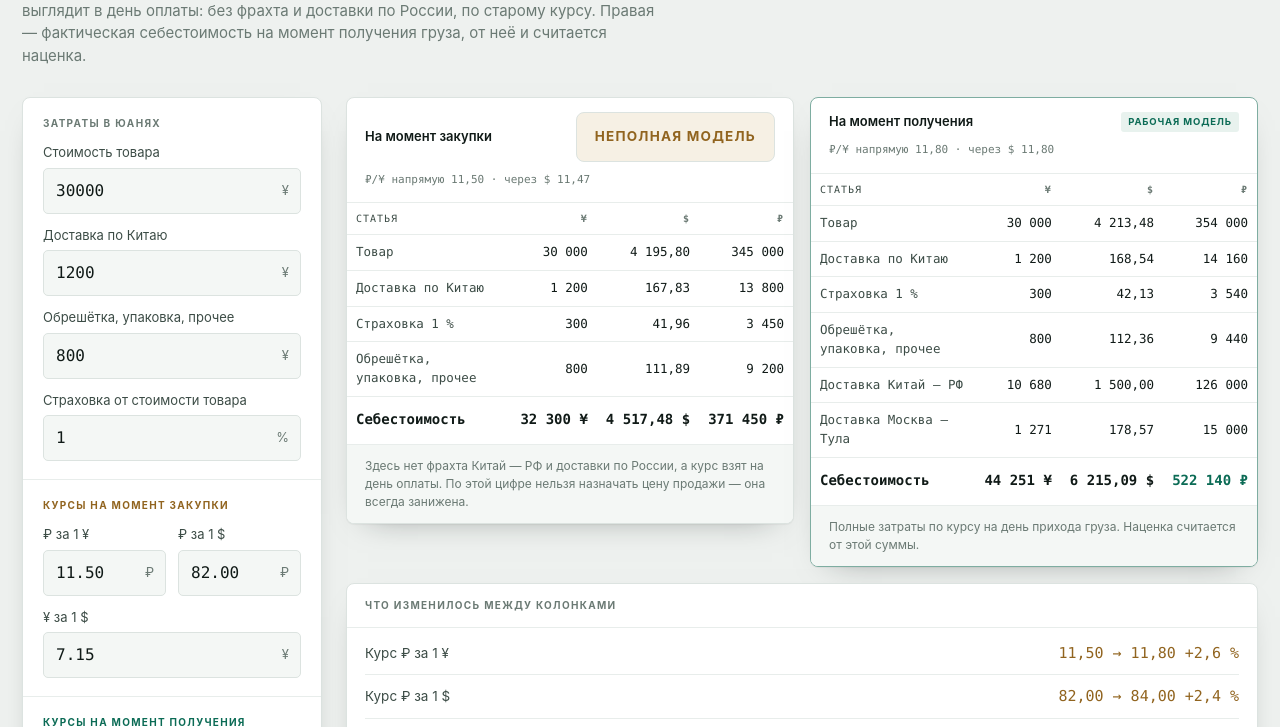
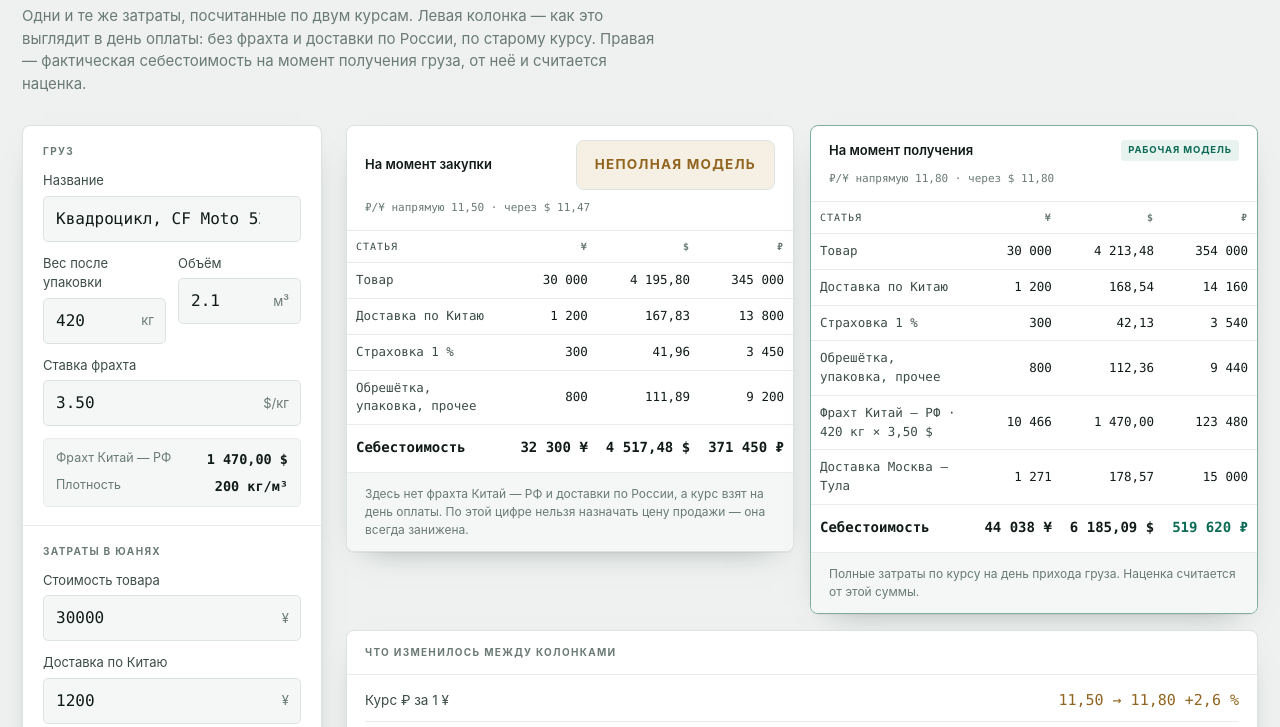
Before and after one commit to vas4ek/Calculator-China, a plain HTML site: page index.html in a window 1280 px wide. Shown: the part 146-873 px from the top of the page. Drawn offline with Linux system fonts and the light colour scheme.

Commit message:
Блок груза: название, вес, объём, ставка за кг, расчётный фрахт

```diff
--- a/index.html
+++ b/index.html
@@ -68,6 +68,14 @@
     font-weight: 600; letter-spacing: -.02em; line-height: 1.12;
   }
   .sub { color: var(--muted); font-size: 15px; max-width: 68ch; }
+  .cargo { font-size: 13.5px; color: var(--ink-2); }
+  .cargo b { color: var(--ink); font-weight: 600; }
+  .calcout {
+    display: grid; grid-template-columns: 1fr auto; gap: 6px 12px;
+    background: var(--sunken); border: 1px solid var(--hair); border-radius: 5px; padding: 10px 12px;
+  }
+  .calcout .k { font-size: 12.5px; color: var(--muted); }
+  .calcout .v { font-size: 13.5px; font-weight: 600; text-align: right; white-space: nowrap; }
 
   .cols { display: grid; grid-template-columns: minmax(260px, 300px) 1fr; gap: 24px; align-items: start; }
   @media (max-width: 940px) { .cols { grid-template-columns: 1fr; } }
@@ -160,11 +168,38 @@
   <header>
     <span class="eyebrow">Закупка в Китае</span>
     <h1>Себестоимость: на момент закупки и на момент получения</h1>
+    <p class="cargo num" id="cargoLine"></p>
     <p class="sub">Одни и те же затраты, посчитанные по двум курсам. Левая колонка — как это выглядит в день оплаты: без фрахта и доставки по России, по старому курсу. Правая — фактическая себестоимость на момент получения груза, от неё и считается наценка.</p>
   </header>
 
   <div class="cols">
     <div class="card stack">
+      <div class="sec">
+        <span class="legend">Груз</span>
+        <div class="field">
+          <label for="cargo">Название</label>
+          <div class="ipt"><input id="cargo" type="text" value="Квадроцикл, CF Moto 520L"></div>
+        </div>
+        <div class="pair">
+          <div class="field">
+            <label for="weight">Вес после упаковки</label>
+            <div class="ipt"><input id="weight" type="text" inputmode="decimal" value="420"><span class="unit">кг</span></div>
+          </div>
+          <div class="field">
+            <label for="volume">Объём</label>
+            <div class="ipt"><input id="volume" type="text" inputmode="decimal" value="2.1"><span class="unit">м³</span></div>
+          </div>
+        </div>
+        <div class="field">
+          <label for="usdPerKg">Ставка фрахта</label>
+          <div class="ipt"><input id="usdPerKg" type="text" inputmode="decimal" value="3.50"><span class="unit">$/кг</span></div>
+        </div>
+        <div class="calcout">
+          <span class="k">Фрахт Китай — РФ</span><span class="v num" id="freightOut"></span>
+          <span class="k">Плотность</span><span class="v num" id="density"></span>
+        </div>
+      </div>
+
       <div class="sec">
         <span class="legend">Затраты в юанях</span>
         <div class="field">
@@ -222,11 +257,7 @@
       </div>
 
       <div class="sec">
-        <span class="legend b">Логистика и наценка</span>
-        <div class="field">
-          <label for="freight">Доставка Китай — РФ</label>
-          <div class="ipt"><input id="freight" type="text" inputmode="decimal" value="1500"><span class="unit">$</span></div>
-        </div>
+        <span class="legend b">Доставка по России и наценка</span>
         <div class="field">
           <label for="mskTula">Доставка Москва — Тула</label>
           <div class="ipt"><input id="mskTula" type="text" inputmode="decimal" value="15000"><span class="unit">₽</span></div>
@@ -322,8 +353,9 @@
   "use strict";
 
   var NBSP = " ";
-  var ids = ["goods", "chinaDel", "extras", "insPct", "cnyA", "usdA", "cnyUsdA",
-             "cnyB", "usdB", "cnyUsdB", "freight", "mskTula", "markup"];
+  var ids = ["cargo", "weight", "volume", "usdPerKg",
+             "goods", "chinaDel", "extras", "insPct", "cnyA", "usdA", "cnyUsdA",
+             "cnyB", "usdB", "cnyUsdB", "mskTula", "markup"];
 
   function $(id) { return document.getElementById(id); }
 
@@ -361,12 +393,28 @@
     var goods = val("goods"), chinaDel = val("chinaDel"), extras = val("extras"), insPct = val("insPct");
     var cnyA = rate("cnyA"), usdA = rate("usdA"), cuA = rate("cnyUsdA");
     var cnyB = rate("cnyB"), usdB = rate("usdB"), cuB = rate("cnyUsdB");
-    var freight = val("freight"), mskTula = val("mskTula"), markup = val("markup");
+    var weight = val("weight"), volume = val("volume"), usdPerKg = val("usdPerKg");
+    var mskTula = val("mskTula"), markup = val("markup");
+    var freight = weight * usdPerKg;   // фрахт без дополнительных трат
+
+    // Шапка: что за груз и его габариты.
+    var name = String($("cargo").value).replace(/^\s+|\s+$/g, "");
+    var head = name ? "<b>" + esc(name) + "</b>" : "<b>Груз</b>";
+    if (isFinite(weight) && weight > 0) head += " · " + fmt(weight, 0) + " кг";
+    if (isFinite(volume) && volume > 0) head += " · " + fmt(volume, 2) + " м³";
+    if (isFinite(weight) && isFinite(volume) && weight > 0 && volume > 0) {
+      head += " · " + fmt(weight / volume, 0) + " кг/м³";
+    }
+    $("cargoLine").innerHTML = head;
+
+    $("freightOut").innerHTML = isFinite(freight) ? usd(freight) : "—";
+    $("density").innerHTML = (isFinite(weight) && isFinite(volume) && volume > 0)
+      ? fmt(weight / volume, 0) + " кг/м³" : "—";
 
     var bad = !isFinite(goods) || !isFinite(chinaDel) || !isFinite(extras) || !isFinite(insPct) ||
               !isFinite(cnyA) || !isFinite(usdA) || !isFinite(cuA) ||
               !isFinite(cnyB) || !isFinite(usdB) || !isFinite(cuB) ||
-              !isFinite(freight) || !isFinite(mskTula) || !isFinite(markup);
+              !isFinite(weight) || !isFinite(usdPerKg) || !isFinite(mskTula) || !isFinite(markup);
 
     if (bad) {
       $("rowsA").innerHTML = '<tr><td colspan="4" class="empty">Заполните суммы и курсы — курсы должны быть больше нуля.</td></tr>';
@@ -404,7 +452,8 @@
       htmlB += line(items[i][0], v, v / cuB, v * cnyB);
     }
     var freightR = freight * usdB;
-    htmlB += line("Доставка Китай — РФ", freight * cuB, freight, freightR, "extra");
+    htmlB += line("Фрахт Китай — РФ · " + fmt(weight, 0) + " кг × " + fmt(usdPerKg) + " $",
+                  freight * cuB, freight, freightR, "extra");
     htmlB += line("Доставка Москва — Тула", mskTula / cnyB, mskTula / usdB, mskTula, "extra");
     $("rowsB").innerHTML = htmlB;
 
```
